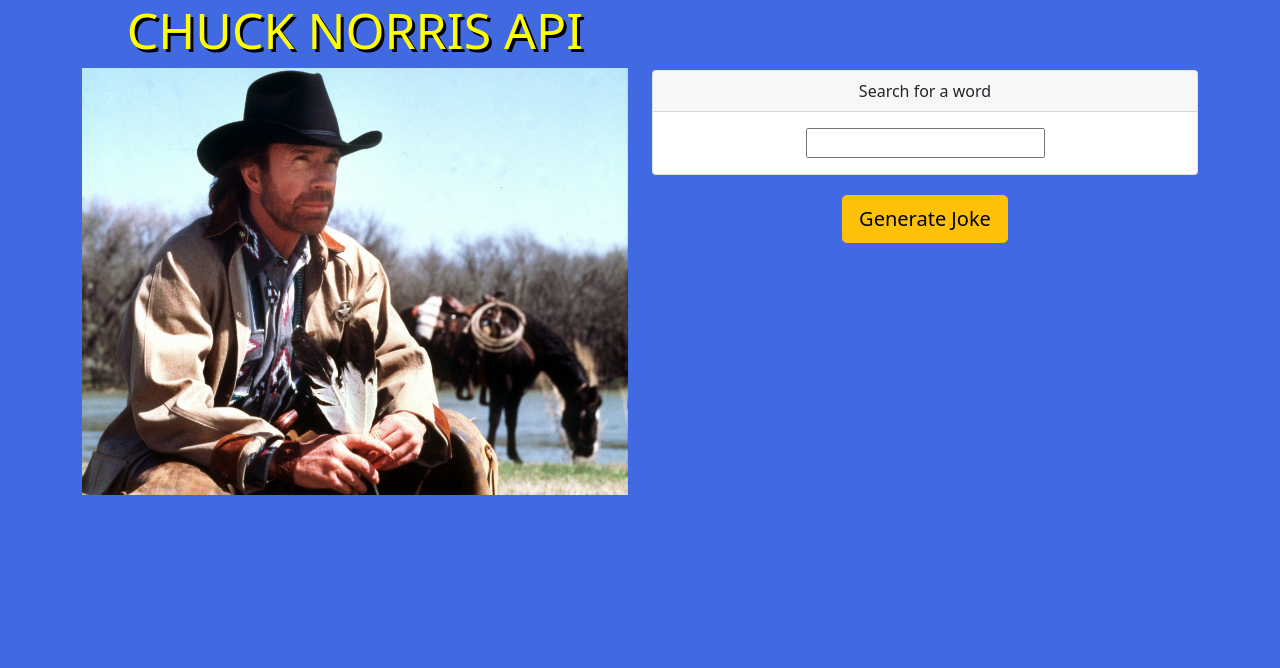
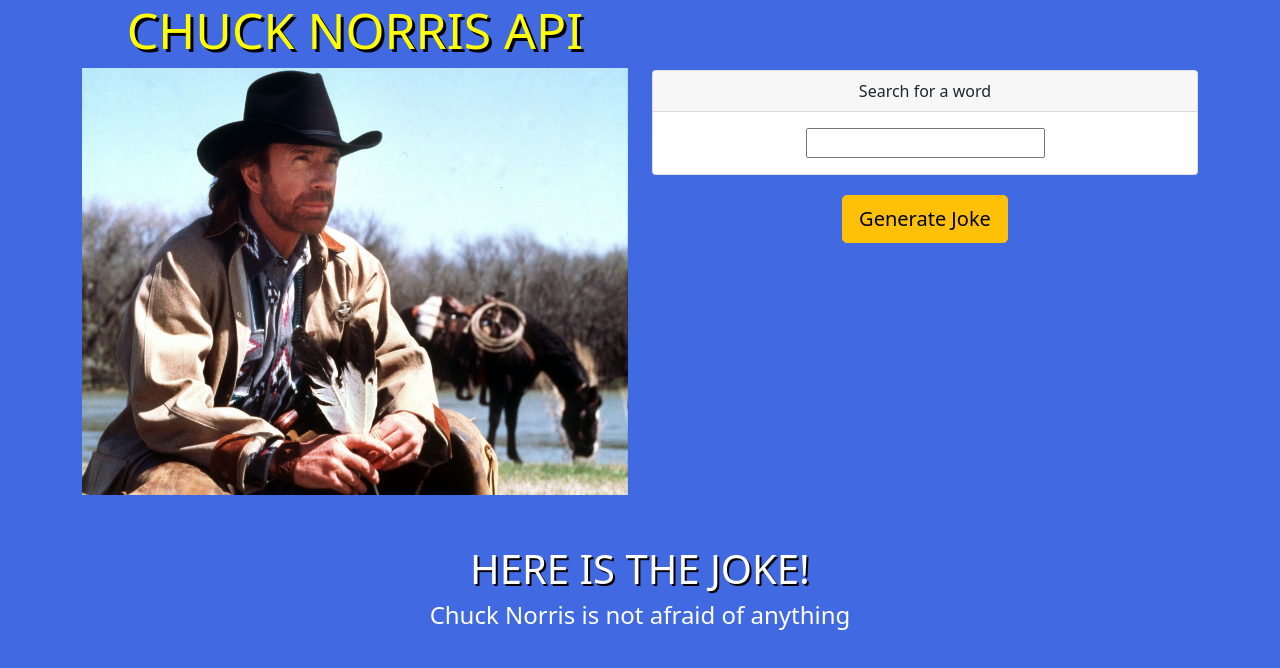
Before and after one commit to springlordpants/chuck-norris-api, a React (Create React App) app: page / in a window 1280 px wide. Shown: the top 668 px of the page. Built offline with nearby package versions, Linux system fonts and the light colour scheme.

Commit message:
finished front end styling

```diff
--- a/src/App.js
+++ b/src/App.js
@@ -9,7 +9,6 @@
           <h1 className="title">Chuck Norris API</h1>
           <img src={Chuck} alt="chuck" />
         </div>
-
         <div className="col-6 search-joke-col">
           <div className="card">
             <div className="card-header">Search for a word</div>
@@ -22,6 +21,10 @@
           </div>
         </div>
       </div>
+      <div className="joke">
+        <h2>Here is the joke!</h2>
+        <h4>Chuck Norris is not afraid of anything</h4>
+      </div>
     </div>
   )
 }
--- a/src/styles/styles.css
+++ b/src/styles/styles.css
@@ -5,6 +5,17 @@
 
 img {
   max-width: 100%;
+}
+
+h2,
+h4 {
+  color: white;
+}
+
+h2 {
+  font-size: 40px;
+  text-transform: uppercase;
+  text-shadow: 2px 2px black;
 }
 
 .title {
@@ -21,4 +32,8 @@
 .btn {
   margin-top: 20px;
 }
+
+.joke {
+  margin-top: 50px;
+}
 /*# sourceMappingURL=styles.css.map */
--- a/src/styles/styles.scss
+++ b/src/styles/styles.scss
@@ -5,6 +5,17 @@
 
 img {
   max-width: 100%;
+}
+
+h2,
+h4 {
+  color: white;
+}
+
+h2 {
+  font-size: 40px;
+  text-transform: uppercase;
+  text-shadow: 2px 2px rgb(0, 0, 0);
 }
 
 .title {
@@ -21,3 +32,7 @@
 .btn {
   margin-top: 20px;
 }
+
+.joke {
+  margin-top: 50px;
+}
```
Also changed, not shown: 1 other file (tests, documents, lock files or other folders).
